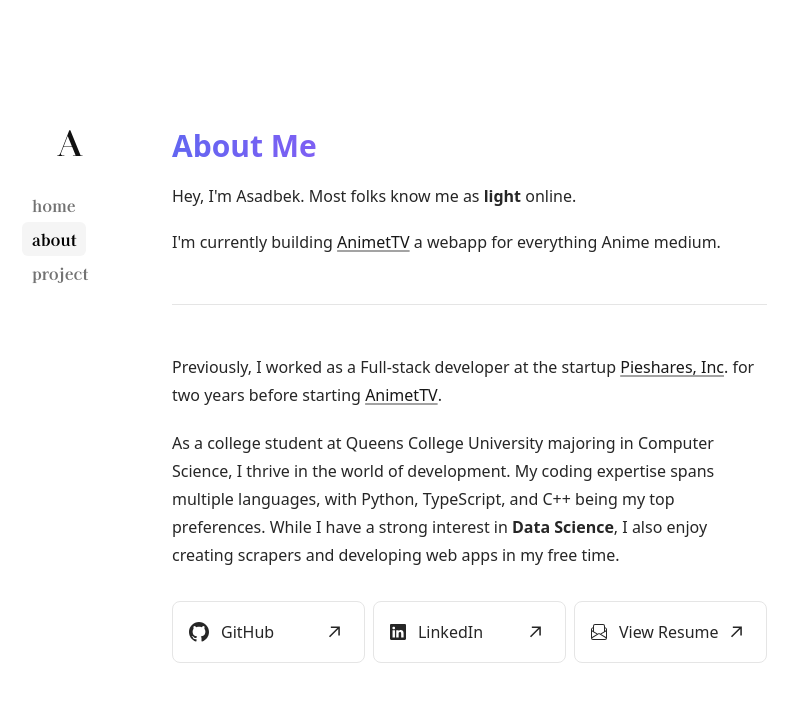
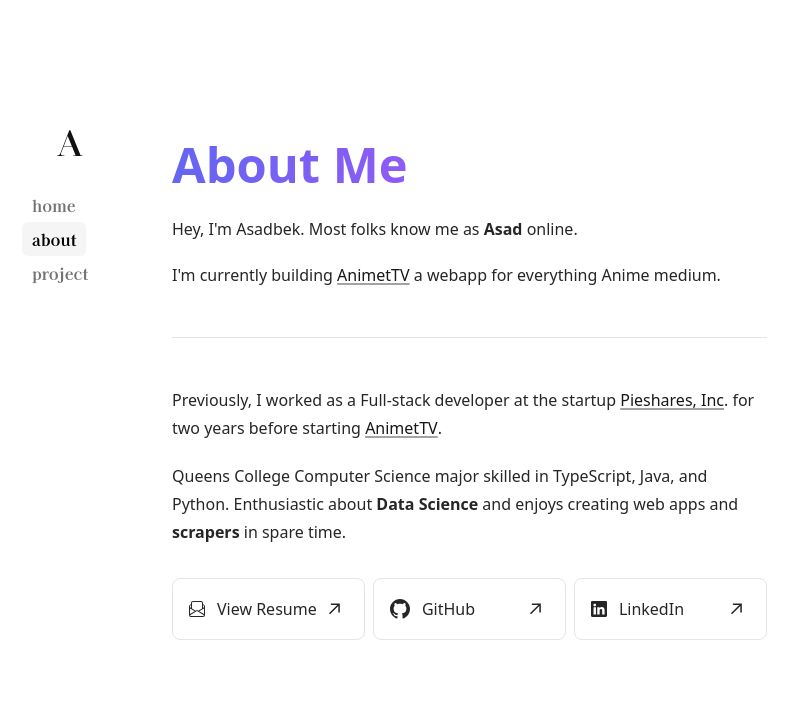
Before and after one commit to asadbek064/asadbek-dev, a Next.js app: page /about in a window 1280 px wide. Shown: the top 702 px of the page, without its empty margins (170-968 px from the left). Built offline with nearby package versions, Linux system fonts and the light colour scheme.

Commit message:
new project and resume added

```diff
--- a/app/about/page.tsx
+++ b/app/about/page.tsx
@@ -20,23 +20,36 @@ export default function AboutPage() {
         dark:bg-gradient-to-r dark:from-amber-200 dark:to-yellow-500 text-transparent bg-clip-text
         bg-gradient-to-r from-indigo-500 via-purple-500 to-pink-500
         ">
-        <h1 className="font-bold text-3xl font-bold">About Me</h1>
+        <h1 className="font-bold [font-size:var(--step-4)]">About Me</h1>
       </div>
-      <p className="my-5 text-neutral-800 dark:text-neutral-200">
-        Hey, I'm Asadbek. Most folks know me as <b>light</b> online.
+      <p className="my-4 text-neutral-800 dark:text-neutral-200">
+        Hey, I'm Asadbek. Most folks know me as <b>Asad</b> online.
       </p>
       <div className="prose prose-neutral dark:prose-invert text-neutral-800 dark:text-neutral-200">
         <p>
           I'm currently building <Link rel="noopener noreferrer" target='_blank' href="https://animet.site">AnimetTV</Link> a webapp for everything Anime medium.
         </p>
-        <hr />
+        <hr></hr>
         <p>
          Previously, I worked as a Full-stack developer at the startup <Link rel="noopener noreferrer" target='_blank' href="https://pieshares.com">Pieshares, Inc</Link>. for two years before starting <Link rel="noopener noreferrer" target='_blank' href="https://animet.site">AnimetTV</Link>.
         </p>
         <p className="mb-8">
-          As a college student at Queens College University majoring in Computer Science, I thrive in the world of development. My coding expertise spans multiple languages, with Python, TypeScript, and C++ being my top preferences. While I have a strong interest in <b>Data Science</b>, I also enjoy creating scrapers and developing web apps in my free time.
+        Queens College Computer Science major skilled in TypeScript, Java, and Python. Enthusiastic about <b>Data Science</b> and enjoys creating web apps and <b>scrapers</b> in spare time.
         </p>
         <div className="flex flex-col gap-2 md:flex-row md:gap-2">
+          <a
+            rel="noopener noreferrer"
+            target="_blank"
+            href="/Asadbek_Karimov_Resume.pdf"
+            className="flex w-full border border-neutral-200 dark:border-neutral-800 rounded-lg p-4 no-underline items-center text-neutral-800 dark:text-neutral-200 hover:dark:bg-neutral-900 hover:bg-neutral-100 transition-all justify-between"
+          >
+            <div className="flex items-center">
+              <BsEnvelopePaper />
+              <div className="ml-3">View Resume</div>
+            </div>
+            <ArrowIcon />
+          </a>
+
           <a
             rel="noopener noreferrer"
             target="_blank"
@@ -61,18 +74,6 @@ export default function AboutPage() {
             </div>
             <ArrowIcon />
           </a>
-          <a
-            rel="noopener noreferrer"
-            target="_blank"
-            href="/ASADBEK_KARIMOV_Resume.pdf"
-            className="flex w-full border border-neutral-200 dark:border-neutral-800 rounded-lg p-4 no-underline items-center text-neutral-800 dark:text-neutral-200 hover:dark:bg-neutral-900 hover:bg-neutral-100 transition-all justify-between"
-          >
-            <div className="flex items-center">
-              <BsEnvelopePaper />
-              <div className="ml-3">View Resume</div>
-            </div>
-            <ArrowIcon />
-          </a>
 
         </div>
       </div>
--- a/app/global.css
+++ b/app/global.css
@@ -5,6 +5,17 @@
 ::selection {
   background-color: #47a3f3;
   color: #fefefe;
+}
+
+:root {
+  --step--2: clamp(0.78rem, calc(0.77rem + 0.03vw), 0.80rem);
+  --step--1: clamp(0.94rem, calc(0.92rem + 0.11vw), 1.00rem);
+  --step-0: clamp(1.13rem, calc(1.08rem + 0.22vw), 1.25rem);
+  --step-1: clamp(1.35rem, calc(1.28rem + 0.37vw), 1.56rem);
+  --step-2: clamp(1.62rem, calc(1.50rem + 0.58vw), 1.95rem);
+  --step-3: clamp(1.94rem, calc(1.77rem + 0.87vw), 2.44rem);
+  --step-4: clamp(2.33rem, calc(2.08rem + 1.25vw), 3.05rem);
+  --step-5: clamp(2.80rem, calc(2.45rem + 1.77vw), 3.82rem);
 }
 
 html {
--- a/app/page.tsx
+++ b/app/page.tsx
@@ -29,15 +29,15 @@ export default async function HomePage() {
         dark:bg-gradient-to-r dark:from-amber-200 dark:to-yellow-500 text-transparent bg-clip-text
         bg-gradient-to-r from-indigo-500 via-purple-500 to-pink-500
         ">
-        <h1 className="font-bold text-3xl font-bold">{name}</h1>
+        <h1 className="[font-size:var(--step-4)] font-bold">{name}</h1>
       </div>
-      <p className="my-5 max-w-[460px] text-neutral-800 dark:text-neutral-200">
+      <p className="my-5 max-w-[460px] text-neutral-800 dark:text-neutral-200 [font-size:var(--step-0)]">
         {about()}
       </p>
       <div className="flex items-start md:items-center my-8 flex-col md:flex-row">
         <Image
           alt={name}
-          className="rounded-lg grayscale"
+          className="rounded-lg grayscale-[70%]"
           src={avatar}
           placeholder="blur"
           width={100}
--- a/app/project/page.tsx
+++ b/app/project/page.tsx
@@ -27,13 +27,13 @@ const projects : ProjectItem[] = [
   {
     id: 2,
     title: 'ReactAllPlayer',
-    description: 'Automate searching and accepting Amazon Flex Driver jobs',
+    description: 'Simple lightweight, accessible, and customizable React media player that supports modern browsers.',
     url: 'https://github.com/asadbek064/react-all-player',
   },
   {
     id: 3,
     title: 'AmazonFlexWorker',
-    description: 'Simple lightweight, accessible, and customizable React media player that supports modern browsers.',
+    description: 'Automate searching and accepting Amazon Flex Driver jobs',
     url: 'https://github.com/asadbek064/AmazonFlexWorker',
   },
   {
@@ -63,7 +63,7 @@ export default function ProjectPage() {
       dark:bg-gradient-to-r dark:from-amber-200 dark:to-yellow-500 text-transparent bg-clip-text
       bg-gradient-to-r from-indigo-500 via-purple-500 to-pink-500
       ">
-        <h1 className="font-bold text-3xl ">Projects</h1>
+        <h1 className="font-bold [font-size:var(--step-4)]">Projects</h1>
       </div>
 
       <div className="mt-6">
--- a/app/project/project-list.tsx
+++ b/app/project/project-list.tsx
@@ -7,22 +7,24 @@ const ProjectList = ({ projects }) => {
         <div
           key={project.id}
           className="
-            p-6 rounded-lg shadow-md
+            p-6 rounded-md shadow-sm
             dark:bg-neutral-800
+            flex flex-col justify-between
           "
         >
-          <h2 className="text-xl font-semibold mb-2">{project.title}</h2>
-          <p className="text-gray-600 dark:text-gray-300 mb-4">{project.description}</p>
-
+          <div>
+            <h2 className="text-xl font-semibold mb-2">{project.title}</h2>
+            <p className="text-gray-600 dark:text-gray-300 mb-4">{project.description}</p>
+          </div>
 
           <a
             href={project.url}
             target="_blank"
             rel="noopener noreferrer"
             className="
-            inline-block font-semibold py-1 px-3 rounded-md
-            bg-neutral-200 hover:bg-neutral-700 hover:text-neutral-200 text-neutral-900
-
+              ease-in transition duration-75
+              inline-block font-semibold py-2 px-3 rounded-sm
+              bg-neutral-200 hover:bg-neutral-700 hover:text-neutral-200 text-neutral-900
             "
           >
             View Project
--- a/lib/info.tsx
+++ b/lib/info.tsx
@@ -5,7 +5,7 @@ export const avatar = me;
 export const about = () => {
   return (
     <>
-      Hey, I'm Asad. I'm a Full-stack developer, who loves building web applications and tools for humans.
+    Hey, I'm Asad. I'm a Full-stack developer, who loves building web applications and tools for humans.
     </>
   );
 };
```
Also changed, not shown: 2 other files (tests, documents, lock files or other folders).
